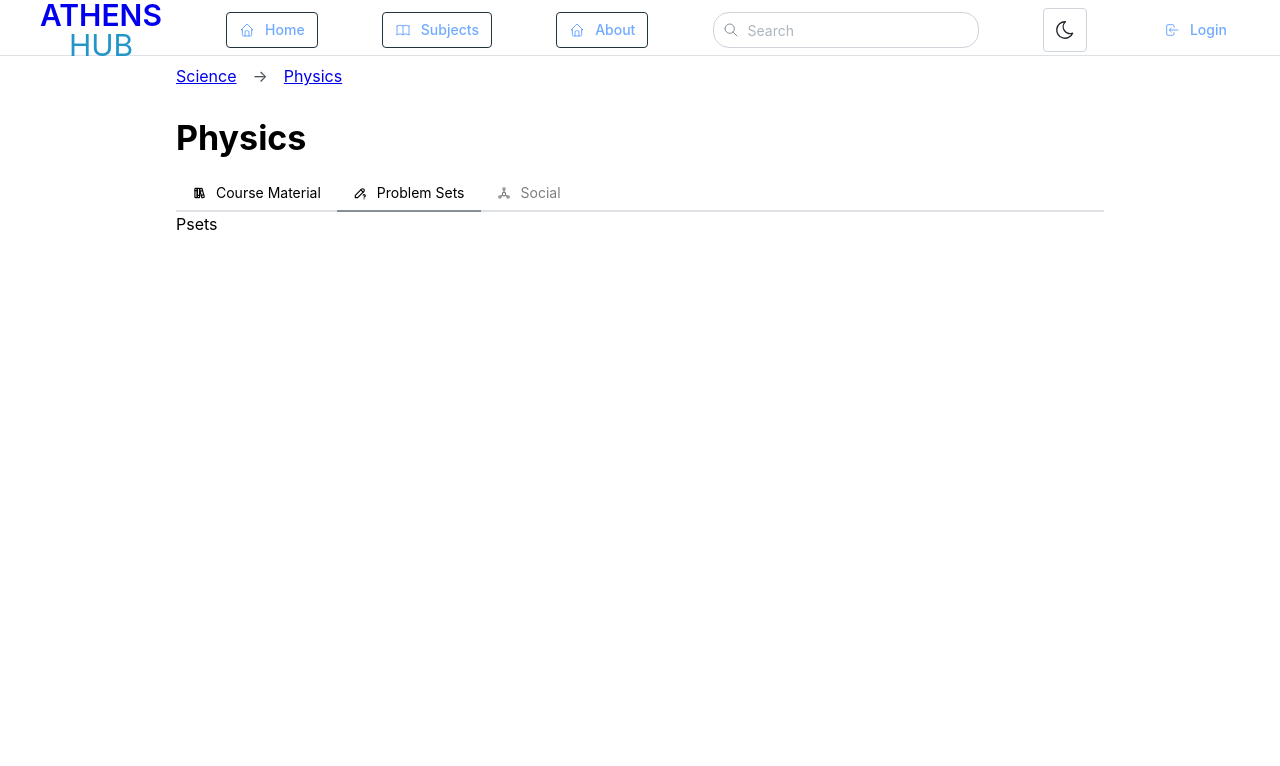
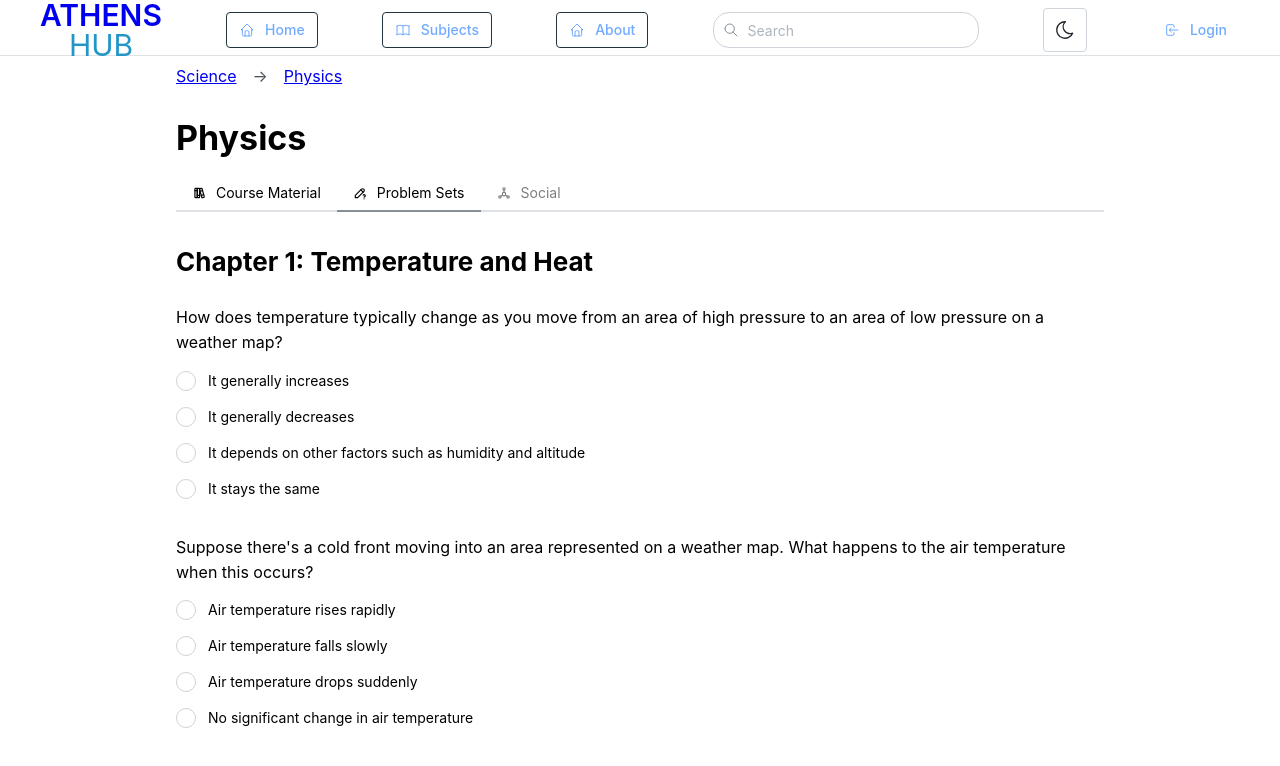
Before and after one commit to CoyoteArcade/AthensHub, a React (Vite) app in the folder frontend/: page /courses/1 in a window 1280 px wide. Both pictures are taken after a click on the tab "Problem Sets". Shown: the top 766 px of the page. Built offline with nearby package versions, Linux system fonts and the light colour scheme.

Commit message:
Add problem set format with mock data

```diff
--- a/frontend/src/routes/Course.jsx
+++ b/frontend/src/routes/Course.jsx
@@ -10,7 +10,9 @@ import {
   Tabs,
   List,
   Group,
+  Stack,
   Grid,
+  Radio,
   TypographyStylesProvider,
 } from '@mantine/core';
 import { Link } from 'react-router-dom';
@@ -92,6 +94,7 @@ function CourseTabs() {
   );
 }
 
+// Course Material Tab
 function MaterialTab() {
   const iconStyle = { width: rem(14), height: rem(14) };
 
@@ -105,7 +108,7 @@ function MaterialTab() {
             <Divider my='md' />
 
             {/* Book Name */}
-            <Text mb='xs' size='lg' fs='italic'>
+            <Text ta='left' mb='xs' size='lg' fs='italic'>
               University Physics Volume 1
             </Text>
 
@@ -227,10 +230,78 @@ function MaterialTab() {
   );
 }
 
+// Problem Sets Tab
 function PsetTab() {
-  return <>Psets</>;
+  //
+  // Problem Set Mock Data
+  //
+  const questions_data = [
+    {
+      // Question 1 (q1)
+      question:
+        'How does temperature typically change as you move from an area of high pressure to an area of low pressure on a weather map?',
+      choices: [
+        'It generally increases',
+        'It generally decreases',
+        'It depends on other factors such as humidity and altitude',
+        'It stays the same',
+      ],
+      answer: 'It depends on other factors such as humidity and altitude',
+    },
+    {
+      // Question 2 (q2)
+      question:
+        "Suppose there's a cold front moving into an area represented on a weather map. What happens to the air temperature when this occurs?",
+      choices: [
+        'Air temperature rises rapidly',
+        'Air temperature falls slowly',
+        'Air temperature drops suddenly',
+        'No significant change in air temperature',
+      ],
+      answer: 'Air temperature falls slowly',
+    },
+  ];
+
+  // Rendered Questions
+  const questions = questions_data.map((question, idx) => {
+    return (
+      <>
+        <Box>
+          {/* Question */}
+          <Text my='md' ta='left'>
+            {question.question}
+          </Text>
+
+          {/* Answer Choices */}
+          <Radio.Group name={`q${idx + 1}`}>
+            <Stack mt='xs'>
+              {question.choices.map((choice) => {
+                return (
+                  // Single Choice
+                  <Radio value={choice} variant='outline' label={choice} />
+                );
+              })}
+            </Stack>
+          </Radio.Group>
+        </Box>
+      </>
+    );
+  });
+
+  return (
+    <Box py='2rem'>
+      {/* Chapter Title */}
+      <Title mb='xs' order={2}>
+        Chapter 1: Temperature and Heat
+      </Title>
+
+      {/* PSET Questions */}
+      <Stack gap='lg'>{questions}</Stack>
+    </Box>
+  );
 }
 
+// Social Forum Tab
 function SocialTab() {
   return <>Social</>;
 }
```
